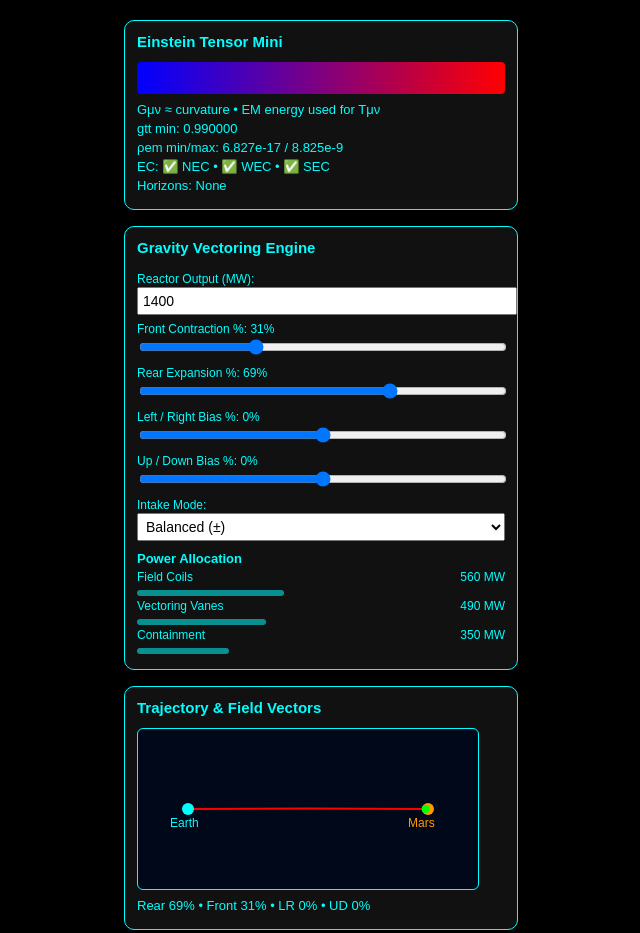
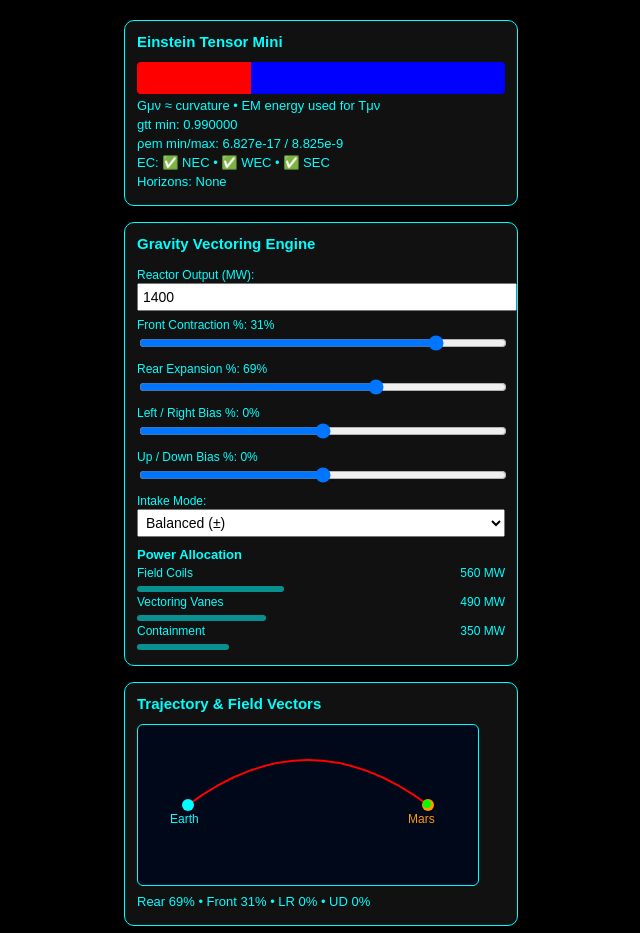
Before and after one commit to gabinoc67/interstellar-star-clock, a plain HTML site: page warp_left.html in a window 1280 px wide. Shown: the whole page, without its empty margins (319-959 px from the left). Drawn offline with Linux system fonts and the light colour scheme.

Commit message:
Update warp_left.html

```diff
--- a/warp_left.html
+++ b/warp_left.html
@@ -33,9 +33,28 @@
 
     .curve-bar {
       height: 32px;
-      background: linear-gradient(to right, blue, red);
+      position: relative;
+      background: #00081A;
       border-radius: 4px;
-      margin: 8px 0;
+      overflow: hidden;
+    }
+
+    .red-bar, .blue-bar {
+      position: absolute;
+      height: 100%;
+      width: 0%;
+      top: 0;
+      transition: width 0.5s;
+    }
+
+    .red-bar {
+      background: red;
+      left: 0;
+    }
+
+    .blue-bar {
+      background: blue;
+      right: 0;
     }
 
     .slider-row {
@@ -70,11 +89,13 @@
   </style>
 </head>
 <body>
-
   <!-- Einstein Tensor Mini -->
   <div class="panel-box" id="einsteinPanel">
     <h2>Einstein Tensor Mini</h2>
-    <div class="curve-bar"></div>
+    <div class="curve-bar">
+      <div class="red-bar" id="redBar"></div>
+      <div class="blue-bar" id="blueBar"></div>
+    </div>
     <p>Gμν ≈ curvature • EM energy used for Tμν</p>
     <p id="tensorGtt">gtt min: 1.000000</p>
     <p id="tensorRho">ρem min/max: 6.827e-17 / 8.825e-9</p>
@@ -85,32 +106,26 @@
   <!-- Gravity Vectoring Engine -->
   <div class="panel-box" id="gravityPanel">
     <h2>Gravity Vectoring Engine</h2>
-
     <div class="slider-row">
       <label class="slider-label">Reactor Output (MW):</label>
       <input type="number" id="reactorOutputInput" value="5000" style="width: 100%; padding: 4px; font-size: 14px;" />
     </div>
-
     <div class="slider-row">
       <label class="slider-label">Front Contraction %: <span id="frontContractionVal">82</span>%</label>
       <input type="range" id="frontContractionSlider" min="0" max="100" value="82" style="width: 100%;" />
     </div>
-
     <div class="slider-row">
       <label class="slider-label">Rear Expansion %: <span id="rearExpansionVal">65</span>%</label>
       <input type="range" id="rearExpansionSlider" min="0" max="100" value="65" style="width: 100%;" />
     </div>
-
     <div class="slider-row">
       <label class="slider-label">Left / Right Bias %: <span id="lrBiasVal">0</span>%</label>
       <input type="range" id="lrBiasSlider" min="-100" max="100" value="0" style="width: 100%;" />
     </div>
-
     <div class="slider-row">
       <label class="slider-label">Up / Down Bias %: <span id="udBiasVal">0</span>%</label>
       <input type="range" id="udBiasSlider" min="-100" max="100" value="0" style="width: 100%;" />
     </div>
-
     <div class="slider-row">
       <label class="slider-label">Intake Mode:</label>
       <select id="intakeMode" style="width: 100%; padding: 4px; font-size: 14px;">
@@ -119,16 +134,13 @@
         <option>Reverse Bias (-)</option>
       </select>
     </div>
-
     <p style="margin-top: 10px; font-weight: bold;">Power Allocation</p>
     <div class="slider-label">Field Coils <span id="powerCoilsVal" style="float: right;">2123 MW</span></div>
-    <div class="power-bars"><div id="powerCoils" style="width: 60%; background: #00ffff88;"></div></div>
-
+    <div class="power-bars"><div id="powerCoils" style="width: 60%;"></div></div>
     <div class="slider-label">Vectoring Vanes <span id="powerVanesVal" style="float: right;">1750 MW</span></div>
-    <div class="power-bars"><div id="powerVanes" style="width: 50%; background: #00ffff88;"></div></div>
-
+    <div class="power-bars"><div id="powerVanes" style="width: 50%;"></div></div>
     <div class="slider-label">Containment <span id="powerContainmentVal" style="float: right;">1100 MW</span></div>
-    <div class="power-bars"><div id="powerContainment" style="width: 35%; background: #00ffff88;"></div></div>
+    <div class="power-bars"><div id="powerContainment" style="width: 35%;"></div></div>
   </div>
 
   <!-- Trajectory & Field Vectors -->
@@ -143,7 +155,6 @@
 
     window.addEventListener("message", function(event) {
       if (!event.data || !event.data.action) return;
-
       if (event.data.action === "engage") {
         const planet = event.data.planet || 'mars';
         currentPlanetName = planet.charAt(0).toUpperCase() + planet.slice(1);
@@ -160,7 +171,6 @@
       const rhoMax = (8.825e-9 * warp).toExponential(3);
       const ec = warp >= 8 ? "⚠️ WEC Violated" : "✅ NEC • ✅ WEC • ✅ SEC";
       const horizon = gtt <= 0.01 ? "Possible" : "None";
-
       document.getElementById("tensorGtt").innerText = `gtt min: ${gtt}`;
       document.getElementById("tensorRho").innerText = `ρem min/max: ${rhoMin} / ${rhoMax}`;
       document.getElementById("tensorEC").innerText = `EC: ${ec}`;
@@ -174,20 +184,18 @@
       const containment = output - fieldCoils - vanes;
 
       document.getElementById("reactorOutputInput").value = output;
-      document.getElementById("frontContractionSlider").value = contraction;
-      document.getElementById("rearExpansionSlider").value = expansion;
       document.getElementById("frontContractionVal").innerText = contraction;
       document.getElementById("rearExpansionVal").innerText = expansion;
-
+      document.getElementById("powerCoils").style.width = `${(fieldCoils / output) * 100}%`;
+      document.getElementById("powerVanes").style.width = `${(vanes / output) * 100}%`;
+      document.getElementById("powerContainment").style.width = `${(containment / output) * 100}%`;
       document.getElementById("powerCoilsVal").innerText = `${fieldCoils} MW`;
       document.getElementById("powerVanesVal").innerText = `${vanes} MW`;
       document.getElementById("powerContainmentVal").innerText = `${containment} MW`;
+      document.getElementById("redBar").style.width = `${contraction}%`;
+      document.getElementById("blueBar").style.width = `${expansion}%`;
 
-      document.getElementById("powerCoils").style.width = `${(fieldCoils / output) * 100}%`;
-      document.getElementById("powerVanes").style.width = `${(vanes / output) * 100}%`;
-      document.getElementById("powerContainment").style.width = `${(containment / output) * 100}%`;
-
-      drawTrajectory(contraction, expansion);
+      drawTrajectory(contraction, expansion, warp);
       document.getElementById("vectorStats").innerText = `Rear ${expansion}% • Front ${contraction}% • LR 0% • UD 0%`;
     }
 
@@ -195,19 +203,19 @@
       updatePanels(1, 'mercury');
     }
 
-    function drawTrajectory(frontPercent, rearPercent) {
+    function drawTrajectory(frontPercent, rearPercent, warp) {
       const canvas = document.getElementById("trajectoryCanvas");
       const ctx = canvas.getContext("2d");
       const centerY = canvas.height / 2;
       const earthX = 50;
       const destX = canvas.width - 50;
       const cpX = canvas.width / 2;
-      const cpY = 10 + (100 - frontPercent);
+      const curveHeight = 100 - warp * 10; // Warp 1 = 90, Warp 10 = 0
+      const cpY = centerY - curveHeight;
       let t = 0;
 
       function animate() {
         ctx.clearRect(0, 0, canvas.width, canvas.height);
-
         ctx.beginPath();
         ctx.moveTo(earthX, centerY);
         ctx.quadraticCurveTo(cpX, cpY, destX, centerY);
@@ -237,7 +245,7 @@
         ctx.arc(x, y, 4, 0, Math.PI * 2);
         ctx.fill();
 
-        t += 0.01;
+        t += 0.005; // Slower
         if (t <= 1.0) requestAnimationFrame(animate);
       }
 
```
